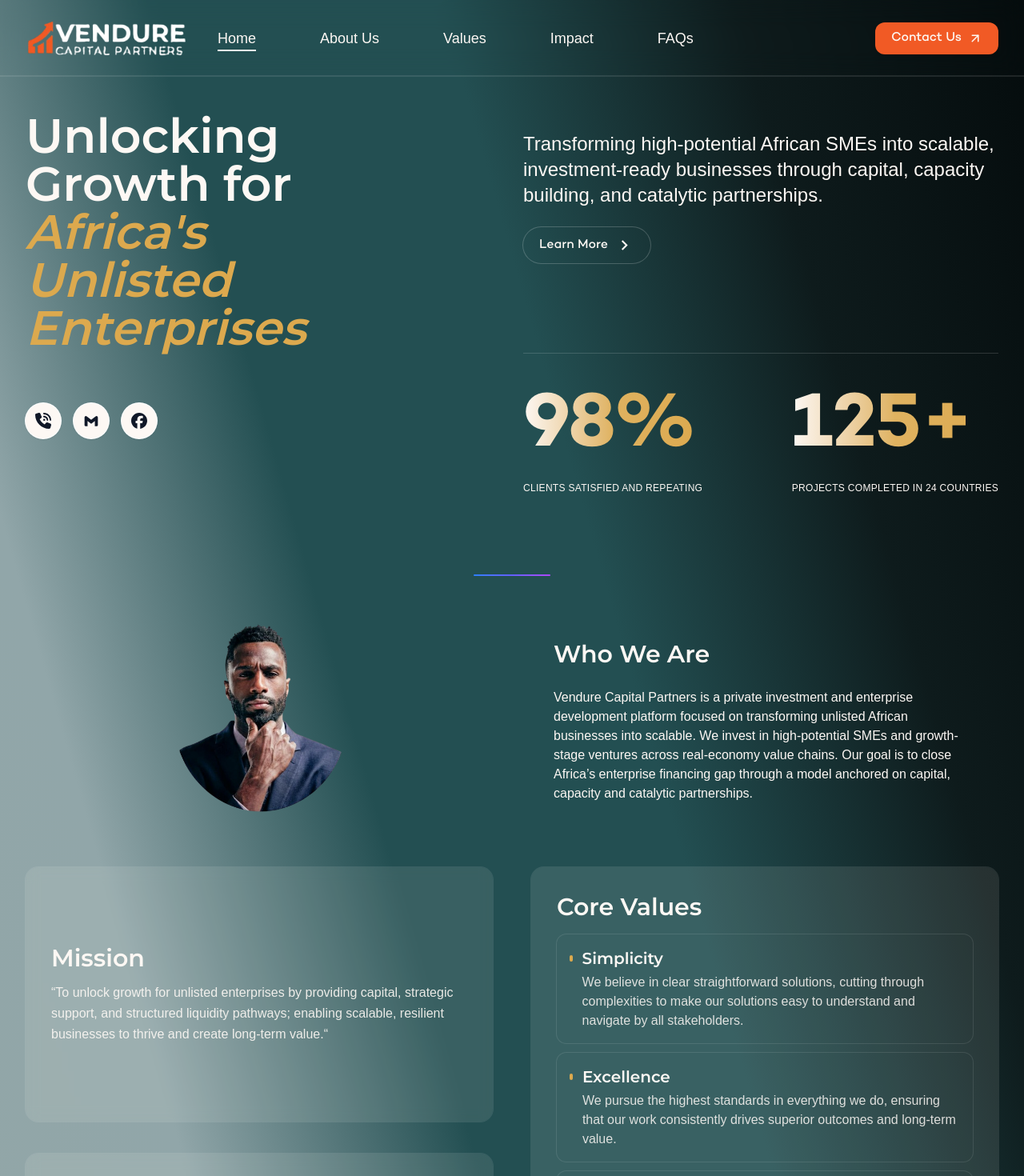
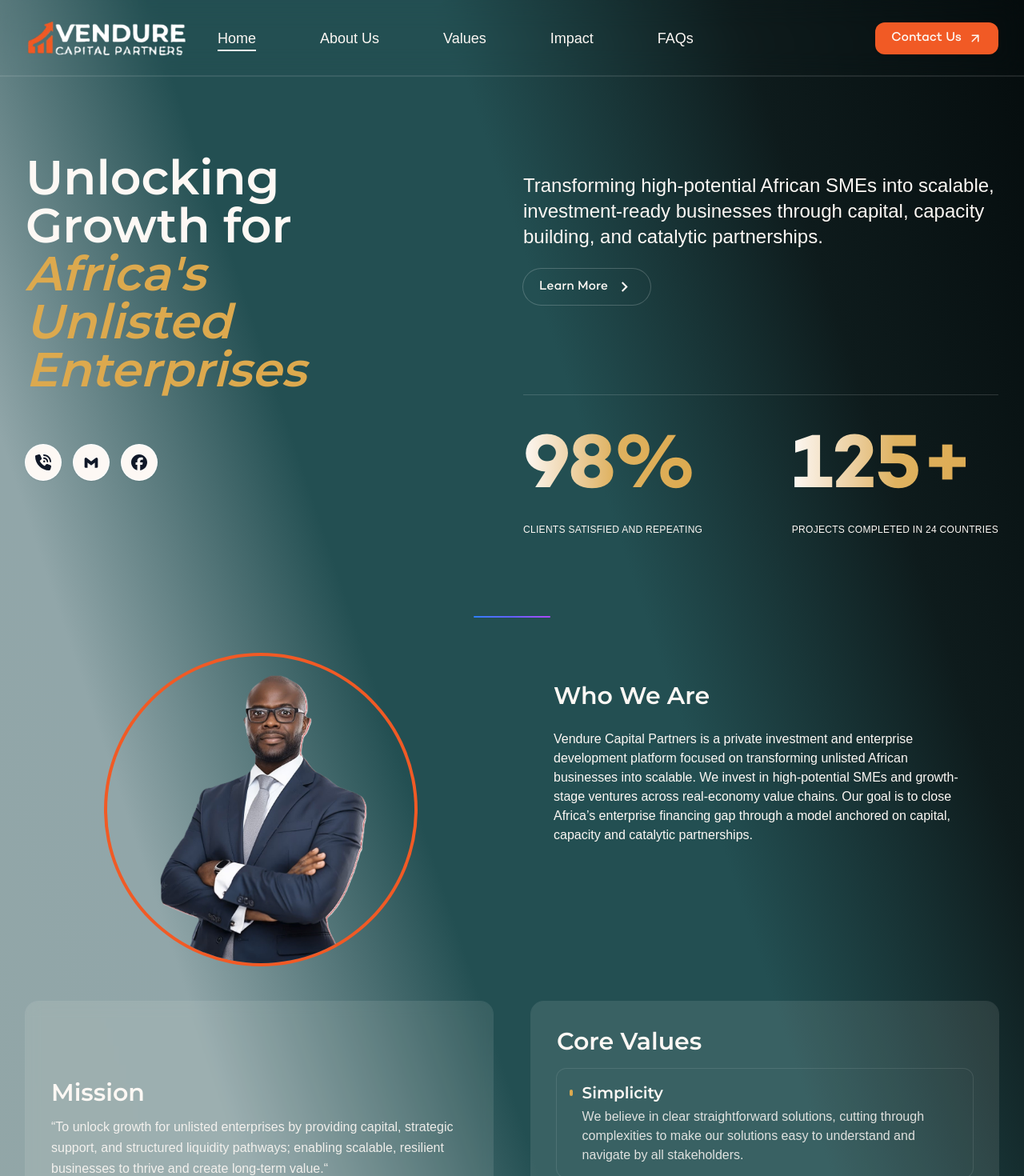
Before and after one commit to tonituler/vendure_landing, a React (Vite) app: page / in a window 1280 px wide. Shown: the top 1470 px of the page at 80% size. Built offline with nearby package versions, Linux system fonts and the light colour scheme; a web font is replaced by a local one.

Commit message:
Added some changes

```diff
--- a/src/Pages/Index.jsx
+++ b/src/Pages/Index.jsx
@@ -20,9 +20,9 @@ const Index = () => {
         <div className='bg-[#1b1e23]'>
            <Services />
            {/* <Test/>+ */}
-           <Testimony />
+           {/* <Testimony /> */}
            <FAQs />
-           <Footer />
+           {/* <Footer /> */}
         </div>
 
 
--- a/src/components/AboutUs.jsx
+++ b/src/components/AboutUs.jsx
@@ -40,10 +40,10 @@ const AboutUs = () => {
 
       <div className='mt-12 grid grid-cols-1 lg:grid-cols-2 gap-10 transition-all duration-700 '>
         <div className='flex justify-center'>
-          <img src={heroimg} alt="About Us" className="w-64" />
+          <img src={heroimg} alt="About Us" className="w-96 ring-4 ring-[#f15a25]  rounded-full hover:ring-6 hover:ring-[#f15a25] transition-transform  duration-300 hover:scale-105 " />
         </div>
 
-        <div className="space-y-6 p-6 sm:p-8 transition-all duration-300 hover:-translate-y-1.5 ]">
+        <div className="space-y-6 p-6 sm:p-8 transition-all duration-300]">
           <h3 className="text-2xl sm:text-3xl font-semibold text-[#fdf8f4] font-montserrat">Who We Are</h3>
           <p className="text-[#fdf8f4] text-md font-campton">
             Vendure Capital Partners is a private investment and enterprise development platform focused on transforming unlisted African businesses into scalable. We invest in high-potential SMEs and growth-stage ventures across real-economy value chains. Our goal is to close Africa’s enterprise financing gap through a model anchored on capital, capacity and catalytic partnerships.
--- a/src/components/Home.jsx
+++ b/src/components/Home.jsx
@@ -24,7 +24,7 @@ const Home = () => {
   }, [])
   return (
     <>
-    <section id="home" className=" mx-auto max-w-7xl px-4 md:px-6 lg:px-8 mt-3 scroll-mt-24">
+    <section id="home" className=" mx-auto max-w-7xl px-4 md:px-6 lg:px-8 mt-16 scroll-mt-24">
       <div className={`grid grid-cols-1 min-[1150px]:grid-cols-2 lg:gap-7 xl transition-all duration-700 ${reveal ? 'opacity-100 translate-y-0' : 'opacity-0 translate-y-4'}`}>
         <div className="pt-4 space-y-2 lg:space-y-16">
             <div className="max-lg:text-center lg:max-w-[80%] ">
```
Also changed, not shown: src/assets/heroimg.jpg.
